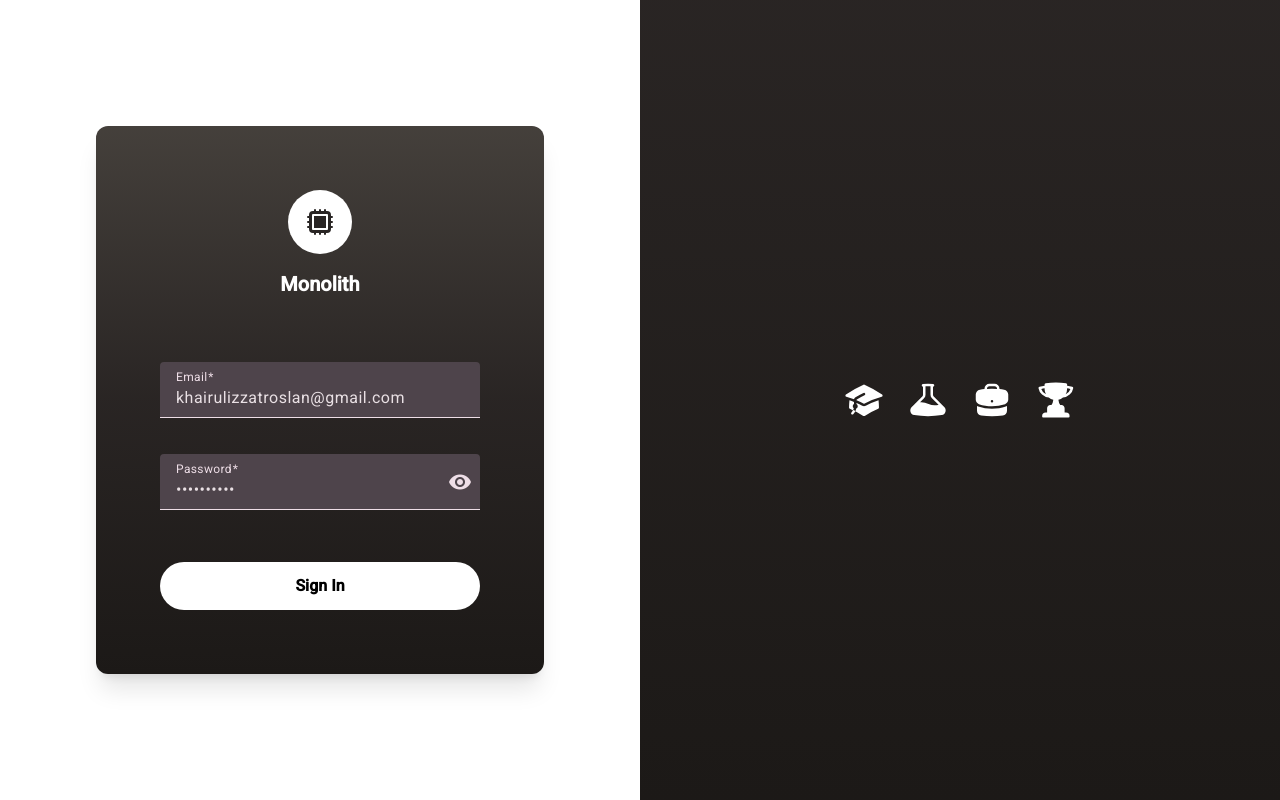
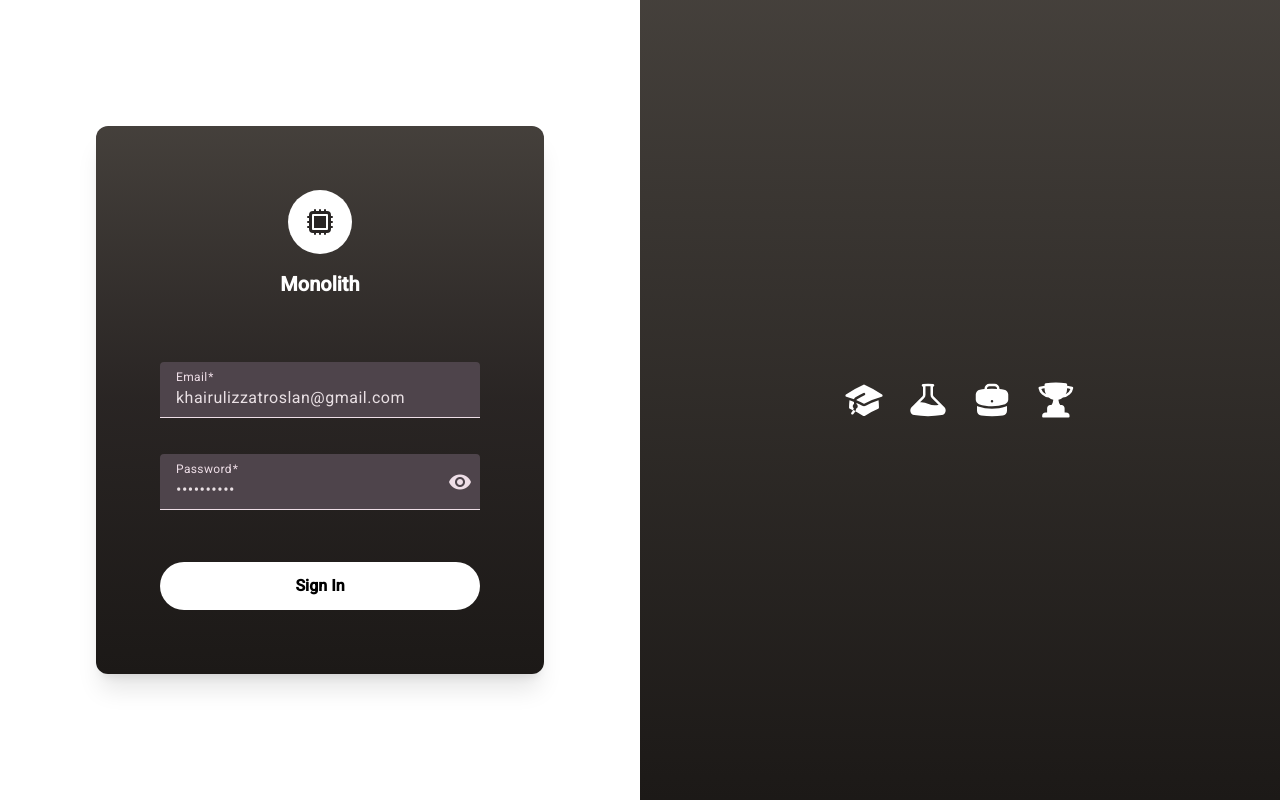
Before and after one commit to ReaperKai07/Monolith, an Angular app: page /sign-in in a window 1280 px wide. Built offline with nearby package versions, Linux system fonts and the light colour scheme.

Commit message:
fix tailwind css error

```diff
--- a/src/app/modules/auth/sign-in/sign-in.component.html
+++ b/src/app/modules/auth/sign-in/sign-in.component.html
@@ -113,7 +113,7 @@
         class="
             relative hidden md:flex
             md:w-1/2 items-center justify-center
-            bg-linear-to-b from-stone-800 to-stone-900">
+            bg-gradient-to-b from-stone-700 to-stone-900">
 
         <!-- Illustration / Branding -->
         <div class="flex flex-row gap-6">
```
